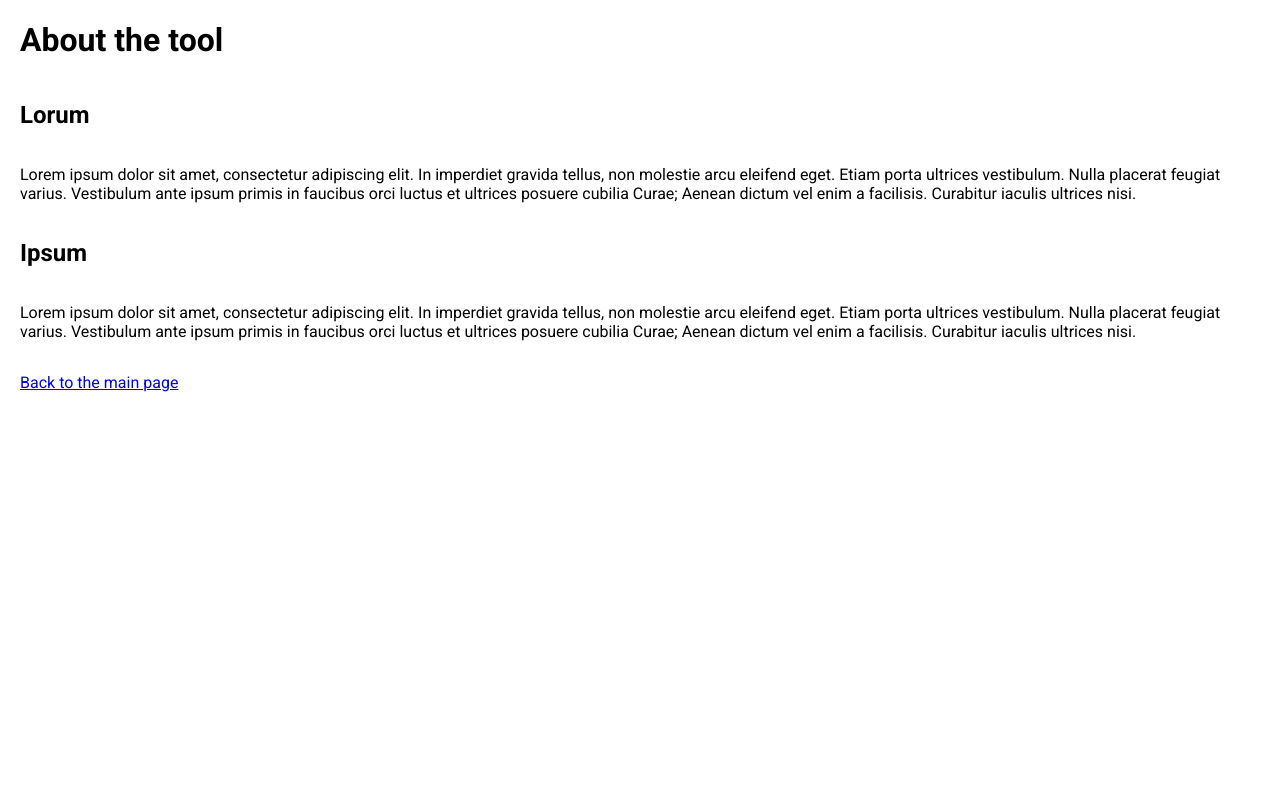
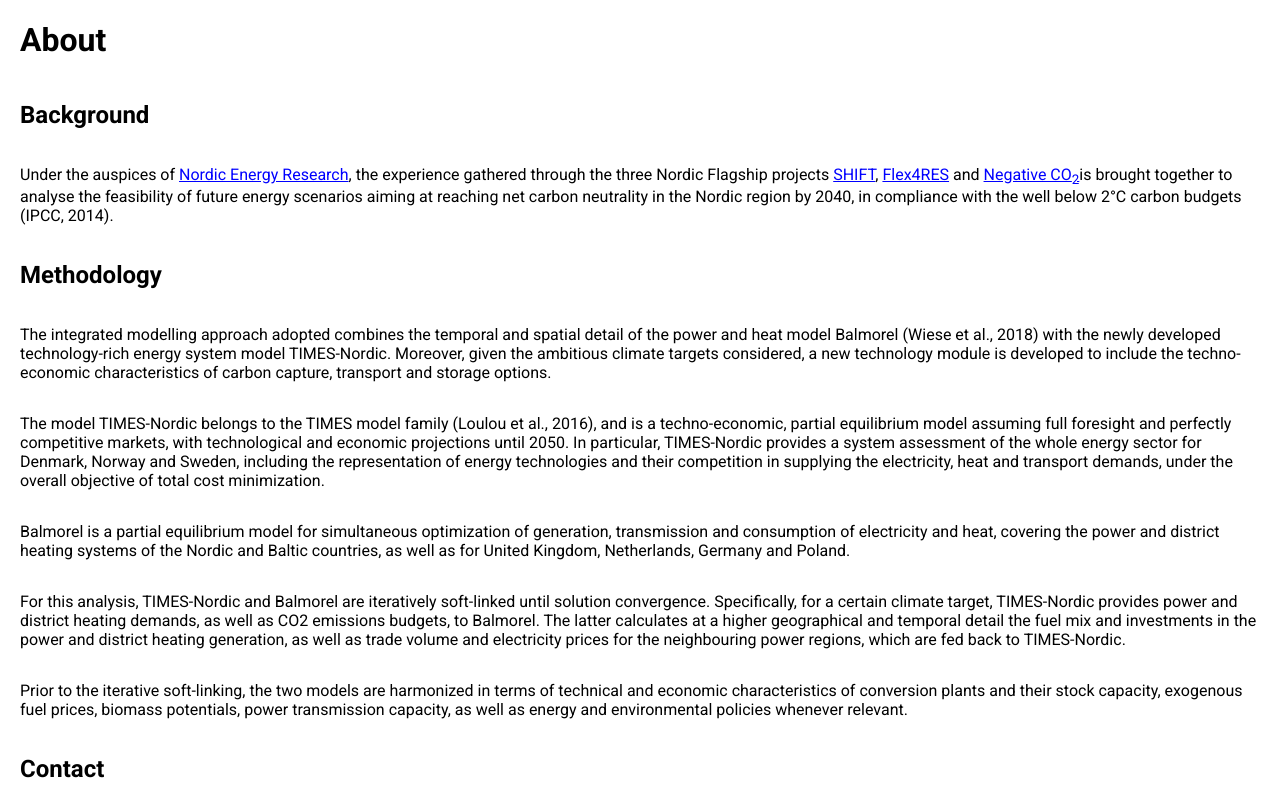
Before and after one commit to olavurellefsen/nordictimes, a React (Create React App) app: page /about in a window 1280 px wide. Built offline with nearby package versions, Linux system fonts and the light colour scheme; what styled-components-breakpoint would draw is missing.

Commit message:
Updated About text #TN-3

```diff
--- a/src/pages/About.js
+++ b/src/pages/About.js
@@ -32,21 +32,87 @@ const AboutBody = styled.p`
     font-size: 0.7em;
   `}
   `
+const BodyLink = styled.a`
+  color: blue;
+  text-decoration: underline;
+  `
+const AboutList = styled.ul`
+  font-size: 1em;
+  ${breakpoint('mobile','desktop')`
+    font-size: 0.7em;
+  `}
+  `
 
 export default () => (
   <AboutContainer>
-    <AboutHeader>About the tool</AboutHeader>
-    <AboutHeader2>Lorum</AboutHeader2>
+    <AboutHeader>About</AboutHeader>
+    <AboutHeader2>Background</AboutHeader2>
     <AboutBody>
-      Lorem ipsum dolor sit amet, consectetur adipiscing elit. In imperdiet gravida tellus, non molestie arcu eleifend eget.
-      Etiam porta ultrices vestibulum. Nulla placerat feugiat varius. Vestibulum ante ipsum primis in faucibus orci luctus et
-      ultrices posuere cubilia Curae; Aenean dictum vel enim a facilisis. Curabitur iaculis ultrices nisi.
+    Under the auspices of <BodyLink href='http://www.nordicenergy.org/'>Nordic Energy Research</BodyLink>, the experience
+    gathered through the three Nordic Flagship projects <BodyLink href='http://www.nordicenergy.org/flagship/project-shift/'>
+    SHIFT</BodyLink>, <BodyLink href='http://www.nordicenergy.org/flagship/flex4res/'>Flex4RES
+    </BodyLink> and <BodyLink href='http://www.nordicenergy.org/flagship/negative-co2/'>Negative CO<sub>2</sub></BodyLink>
+    is brought together to analyse the feasibility of future energy scenarios aiming at reaching
+    net carbon neutrality in the Nordic region by 2040, in compliance with the well below 2°C carbon budgets (IPCC, 2014).
     </AboutBody>
-    <AboutHeader2>Ipsum</AboutHeader2>
+    <AboutHeader2>Methodology</AboutHeader2>
     <AboutBody>
-      Lorem ipsum dolor sit amet, consectetur adipiscing elit. In imperdiet gravida tellus, non molestie arcu eleifend eget.
-      Etiam porta ultrices vestibulum. Nulla placerat feugiat varius. Vestibulum ante ipsum primis in faucibus orci luctus et
-      ultrices posuere cubilia Curae; Aenean dictum vel enim a facilisis. Curabitur iaculis ultrices nisi.
+      The integrated modelling approach adopted combines the temporal and spatial detail of the power and heat model Balmorel
+      (Wiese et al., 2018) with the newly developed technology-rich energy system model TIMES-Nordic. Moreover, given the
+      ambitious climate targets considered, a new technology module is developed to include the techno-economic characteristics
+      of carbon capture, transport and storage options.
+    </AboutBody>
+    <AboutBody>
+      The model TIMES-Nordic belongs to the TIMES model family (Loulou et al., 2016), and is a techno-economic, partial
+      equilibrium model assuming full foresight and perfectly competitive markets, with technological and economic projections
+      until 2050. In particular, TIMES-Nordic provides a system assessment of the whole energy sector for Denmark, Norway and
+      Sweden, including the representation of energy technologies and their competition in supplying the electricity, heat and
+      transport demands, under the overall objective of total cost minimization.
+    </AboutBody>
+    <AboutBody>
+      Balmorel is a partial equilibrium model for simultaneous optimization of generation, transmission and consumption of
+      electricity and heat, covering the power and district heating systems of the Nordic and Baltic countries, as well as
+      for United Kingdom, Netherlands, Germany and Poland.
+    </AboutBody>
+    <AboutBody>
+      For this analysis, TIMES-Nordic and Balmorel are iteratively soft-linked until solution convergence. Specifically,
+      for a certain climate target, TIMES-Nordic provides power and district heating demands, as well as CO2 emissions budgets,
+      to Balmorel. The latter calculates at a higher geographical and temporal detail the fuel mix and investments in the power
+      and district heating generation, as well as trade volume and electricity prices for the neighbouring power regions,
+      which are fed back to TIMES-Nordic.
+    </AboutBody>
+    <AboutBody>
+      Prior to the iterative soft-linking, the two models are harmonized in terms of technical and economic characteristics
+      of conversion plants and their stock capacity, exogenous fuel prices, biomass potentials, power transmission capacity,
+      as well as energy and environmental policies whenever relevant.
+    </AboutBody>
+    <AboutHeader2>Contact</AboutHeader2>
+    <AboutBody>
+      For more information on the tool, or if you want to leave a comment, please contact:
+    </AboutBody>
+    <AboutList>
+      <li>Giada Venturini</li>
+      <li><BodyLink href='http://www.sys.man.dtu.dk/research/energy-systems-analysis'>Systems Analysis</BodyLink>,
+      DTU Management Engineering, Technical University of Denmark</li>
+      <li>E-mail: <BodyLink href='mailto:give@dtu.dk'>give@dtu.dk</BodyLink></li>
+    </AboutList>
+    <AboutHeader2>References</AboutHeader2>
+    <AboutBody>
+      IPCC. Climate Change 2014: Synthesis Report. Contribution of Working Groups I, II and III to the Fifth Assessment Report
+      of the Intergovernmental Panel on Climate Change. Geneva, Switzerland, 2014.
+    </AboutBody>
+    <AboutBody>
+      OECD/IEA, Nordic Energy Research, Technical University of Denmark, Ea Energianalyse A/S, VTT Technical Research Centre of
+      Finland, University of Iceland, Institute For Energy Technology, Profu Ab and IVL Swedish Environmental Research Institute. Nordic Energy Technology Perspectives. IEA Publishing, 2016.
+    </AboutBody>
+    <AboutBody>
+      Wiese, F., Bramstoft, R., Koduvere, H., Pizarro Alonso, A. R., Balyk, O., Kirkerud, J. G., Tveten, Å. G., Bolkesjø, T. F.,
+      Münster, M., Ravn, H. V. (2018). Balmorel open source energy system model. Energy Strategy Reviews, 20,
+      26–34. <BodyLink href='https://doi.org/10.1016/j.esr.2018.01.003'>https://doi.org/10.1016/j.esr.2018.01.003</BodyLink>
+    </AboutBody>
+    <AboutBody>
+      R. Loulou, G. Goldstein, A. Kanudia, A. Lettila, and U. Remme. Documentation for the TIMES Model Part I: TIMES
+      Concepts and Theory, 2016.
     </AboutBody>
     <AboutBody>
       <Link to='/'>Back to the main page</Link>
```
Also changed, not shown: public/images/timesnordic.png (renamed from public/images/nordictimes.png).
